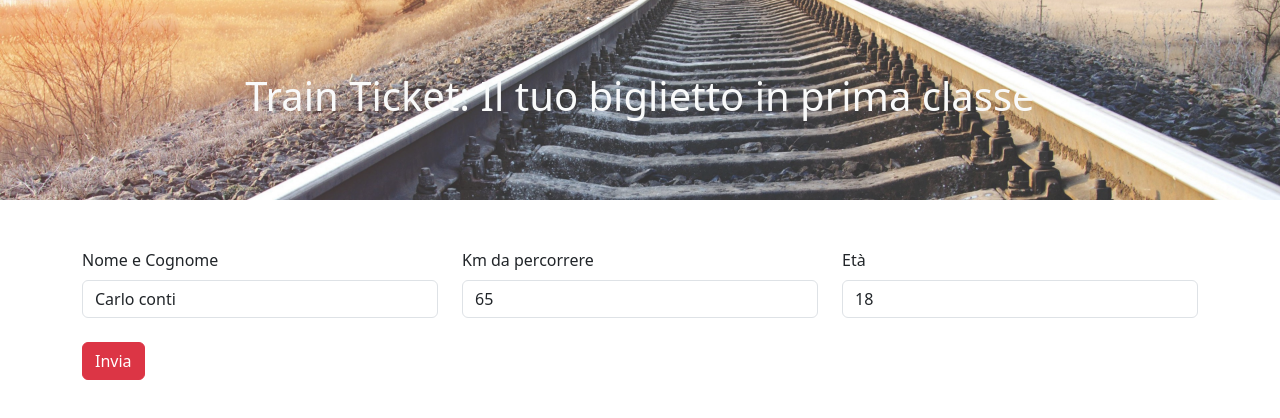
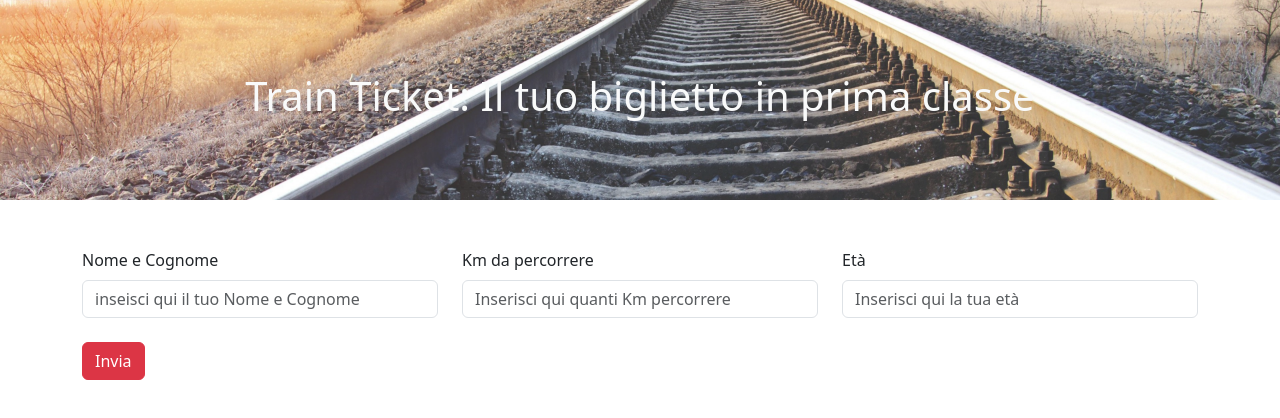
Before and after one commit to SimoneFilograna/js-biglietto-treno-form, a plain HTML site: page index.html in a window 1280 px wide. Drawn offline with nearby package versions, Linux system fonts and the light colour scheme.

Commit message:
fix-placeholde

```diff
--- a/index.html
+++ b/index.html
@@ -23,15 +23,15 @@
                 <div class="row">
                     <div class="col-4">
                         <label for="fullname" class="form-label"> Nome e Cognome</label>
-                        <input type="text" id="fullname" name="full-name" class="form-control" value="Carlo conti">
+                        <input type="text" id="fullname" name="full-name" class="form-control" placeholder="inseisci qui il tuo Nome e Cognome" value="">
                     </div>
                     <div class="col-4">
                         <label for="km-route" class="form-label">Km da percorrere</label>
-                        <input type="text" id="km-route" name="km-route" class="form-control" value="65">
+                        <input type="text" id="km-route" name="km-route" class="form-control" placeholder="Inserisci qui quanti Km percorrere" value="">
                     </div>
                     <div class="col-4">
                         <label for="age-number" class="form-label">Età</label>
-                        <input type="text" id="age-number" name="age" class="form-control" value="18">
+                        <input type="text" id="age-number" name="age" class="form-control" placeholder="Inserisci qui la tua età" value="">
                     </div>
                 </div>
 
```
